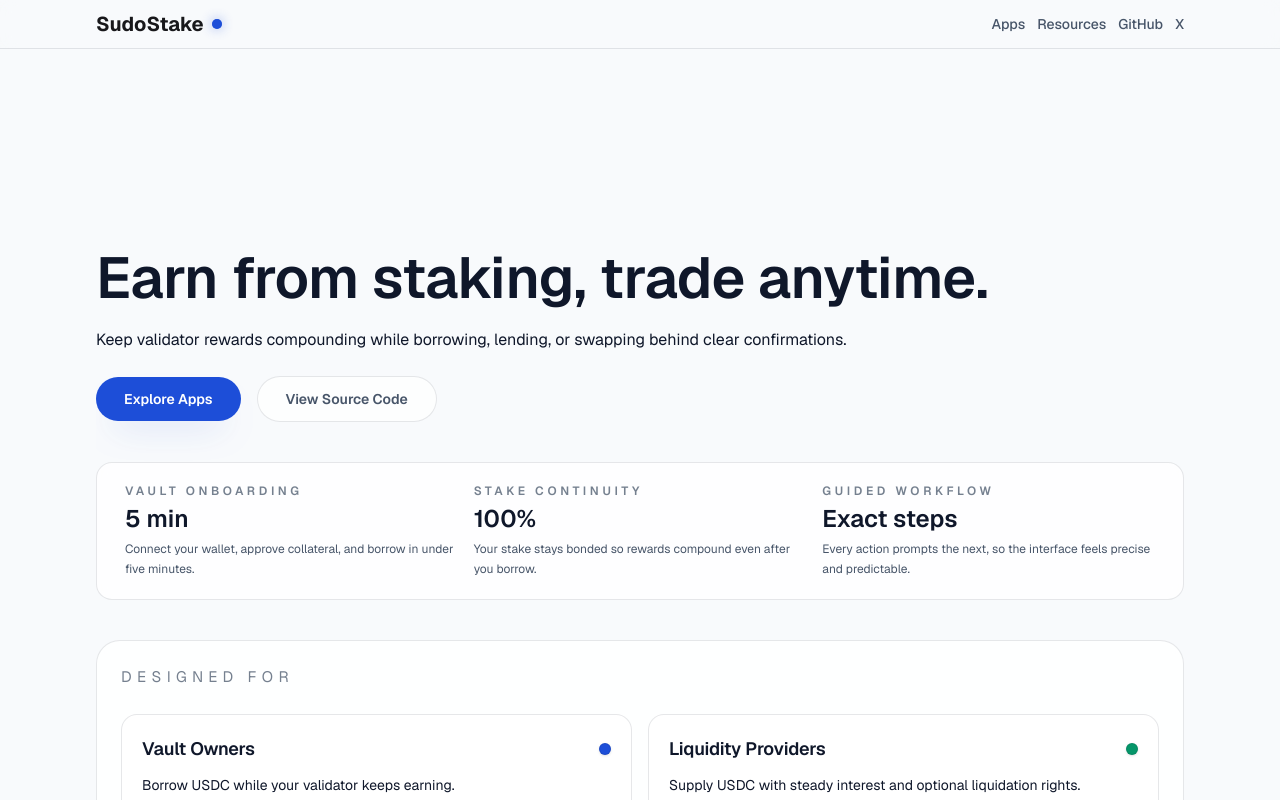
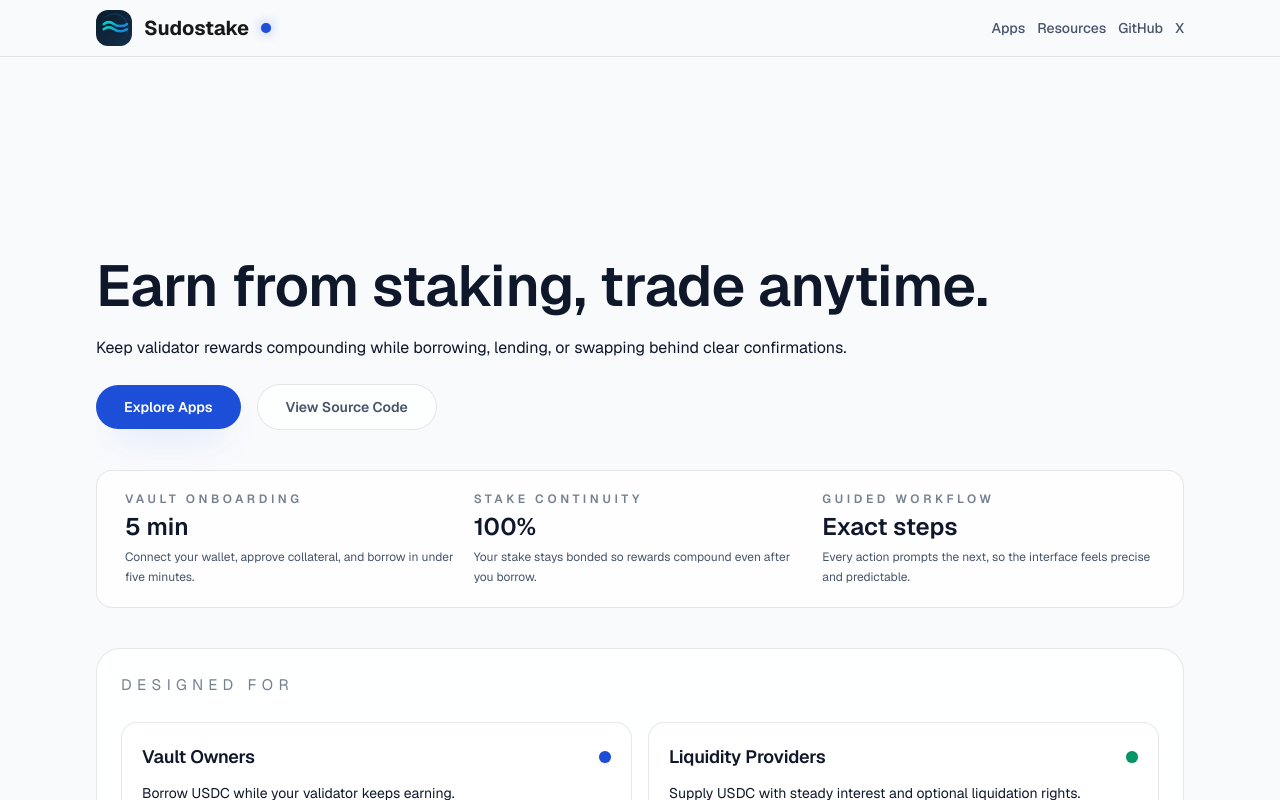
Before and after one commit to sudostake/sudostake_web, a Next.js app: page / in a window 1280 px wide. Shown: the top 800 px of the page. Built offline with nearby package versions, Linux system fonts and the light colour scheme.

Commit message:
Add SudoStake logo and integrate LogoMark component
Introduces the SudoStake logo SVG and a reusable LogoMark component. Updates SiteHeader and Home page to display the logo for improved branding and visual identity.

```diff
--- /dev/null
+++ b/app/components/LogoMark.tsx
@@ -0,0 +1,20 @@
+import Image from "next/image";
+
+type LogoMarkProps = {
+  size?: number;
+  className?: string;
+  ariaLabel?: string;
+};
+
+export function LogoMark({ size = 40, className, ariaLabel = "SudoStake logo mark" }: LogoMarkProps) {
+  return (
+    <Image
+      src="/sudostake-logo.svg"
+      alt={ariaLabel}
+      width={size}
+      height={size}
+      className={className}
+      priority
+    />
+  );
+}
--- a/app/components/SiteHeader.tsx
+++ b/app/components/SiteHeader.tsx
@@ -1,6 +1,8 @@
 "use client";
 
 import { useEffect, useRef, useState } from "react";
+
+import { LogoMark } from "./LogoMark";
 
 type NavLink = {
   label: string;
@@ -128,10 +130,11 @@ export function SiteHeader() {
           <div className="flex flex-1 items-center gap-2 sm:gap-4">
             <a
               href="#top"
-              className="inline-flex items-center gap-2 whitespace-nowrap text-xl font-bold text-zinc-900 transition hover:text-[color:var(--accent-primary)] dark:text-zinc-100 dark:hover:text-[color:var(--accent-primary)]"
+              className="inline-flex items-center gap-3 whitespace-nowrap text-xl font-bold text-zinc-900 transition hover:text-[color:var(--accent-primary)] dark:text-zinc-100 dark:hover:text-[color:var(--accent-primary)]"
               aria-label="SudoStake home"
             >
-              <span>SudoStake</span>
+              <LogoMark size={34} className="h-9 w-9 flex-none rounded-[12px]" />
+              <span>Sudostake</span>
               <span
                 aria-hidden
                 className="relative inline-flex h-2.5 w-2.5 flex-shrink-0 items-center justify-center"
--- a/app/page.tsx
+++ b/app/page.tsx
@@ -1,6 +1,7 @@
 import { HeroSection } from "./components/HeroSection";
 import { NetworkSection } from "./components/NetworkSection";
 import { SiteHeader } from "./components/SiteHeader";
+import { LogoMark } from "./components/LogoMark";
 
 type ResourceLink = {
   name: string;
@@ -119,9 +120,10 @@ export default function Home() {
 
       <footer className="border-t border-zinc-200/70 bg-white/85 py-10 text-center text-xs text-zinc-500 dark:border-zinc-800/70 dark:bg-zinc-950/85 dark:text-zinc-400">
         <div className="mx-auto flex w-full max-w-6xl flex-col items-center gap-2 px-5 sm:px-6 lg:px-8">
+          <LogoMark size={36} className="h-10 w-10" ariaLabel="SudoStake mark" />
           <span className="font-semibold uppercase tracking-[0.28em]">© 2025 SudoStake</span>
         </div>
       </footer>
-    </div>
-  );
-}
+      </div>
+    );
+  }
```
Also changed, not shown: public/sudostake-logo.svg (added).
